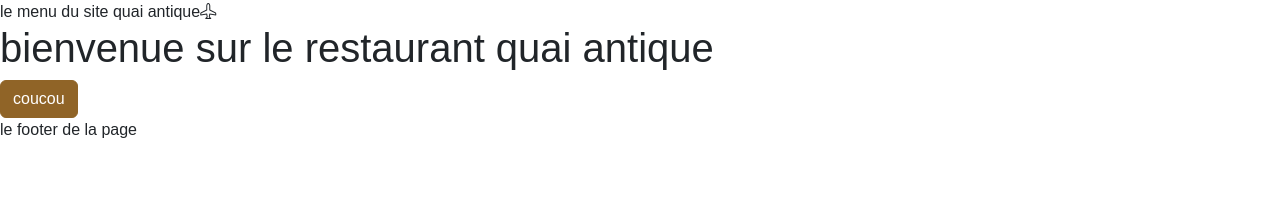
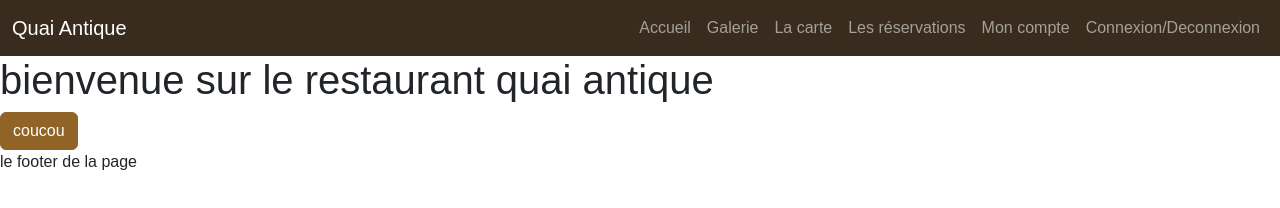
Before and after one commit to kevin45520/QuaiAntiqueRestaurantFront, a website with bundled scripts: page index.html in a window 1280 px wide. Built offline with nearby package versions, Linux system fonts and the light colour scheme; files whose address does not match are found by name; a web font is replaced by a local one.

Commit message:
add header site

```diff
--- a/index.html
+++ b/index.html
@@ -11,8 +11,37 @@
 </head>
 <body>
     <header>
-        le menu du site quai antique<i class="bi bi-airplane"></i>
-    </header>
+                <nav class="navbar navbar-expand-lg bg-dark" data-bs-theme="dark">
+                    <div class="container-fluid">
+                      <a class="navbar-brand" href="/">Quai Antique</a>
+                      <button class="navbar-toggler" type="button" data-bs-toggle="collapse" data-bs-target="#navbarSupportedContent" aria-controls="navbarSupportedContent" aria-expanded="false" aria-label="Toggle navigation">
+                        <span class="navbar-toggler-icon"></span>
+                      </button>
+                      <div class="collapse navbar-collapse" id="navbarSupportedContent">
+                        <ul class="navbar-nav ms-auto mb-2 mb-lg-0">
+                          <li class="nav-item">
+                            <a class="nav-link" href="/">Accueil</a>
+                          </li>
+                          <li class="nav-item">
+                            <a class="nav-link" href="/galerie">Galerie</a>
+                          </li>
+                          <li class="nav-item">
+                            <a class="nav-link" href="#">La carte</a>
+                          </li>
+                          <li class="nav-item">
+                            <a class="nav-link" href="#">Les réservations</a>
+                          </li>
+                          <li class="nav-item">
+                            <a class="nav-link" href="#">Mon compte</a>
+                          </li>
+                          <li class="nav-item">
+                            <a class="nav-link" href="#">Connexion/Deconnexion</a>
+                          </li>
+                        </ul>
+                      </div>
+                    </div>
+                  </nav>
+            </header>
     <main id="main-page">contenu de la page</main>
     <footer >
         le footer de la page
```
